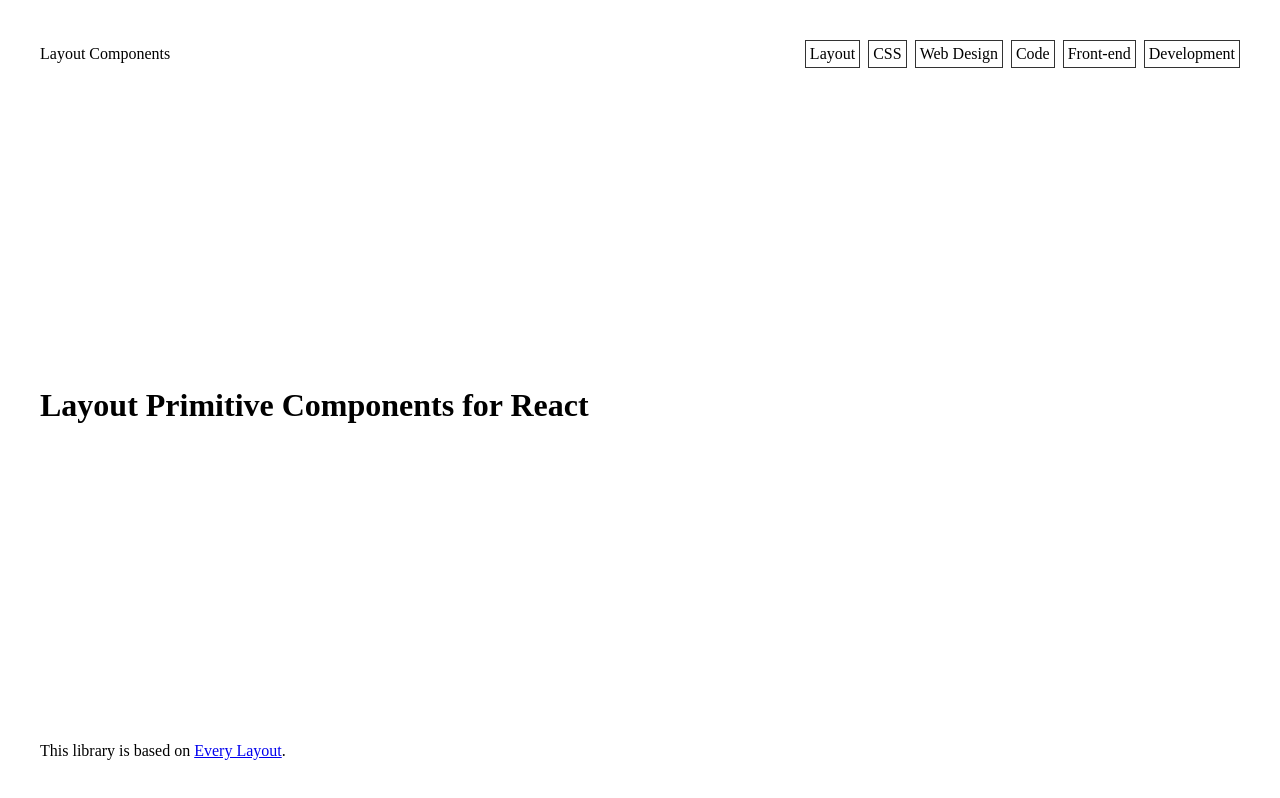
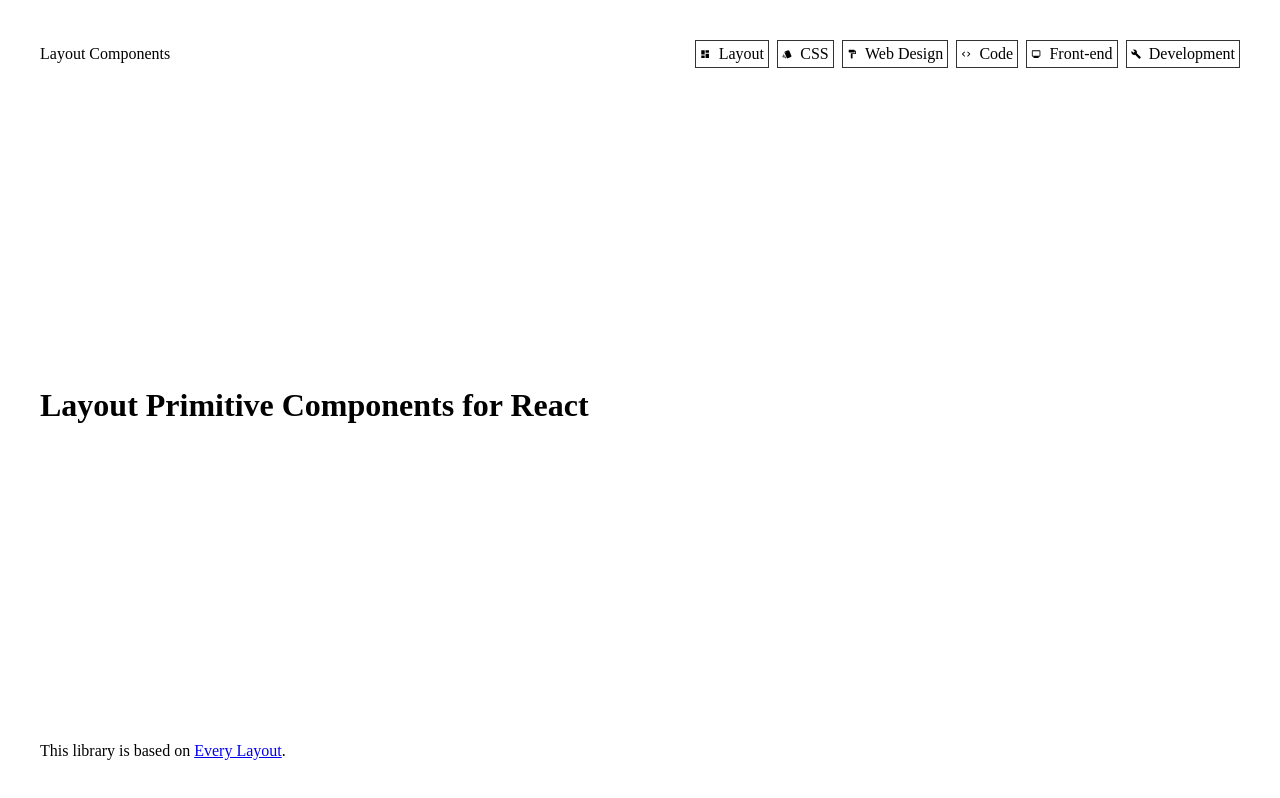
Before and after one commit to Hiratake/layout-components-react, a React (Vite) app: page / in a window 1280 px wide. Shown: the top 798 px of the page. Built offline with nearby package versions, Linux system fonts and the light colour scheme.

Commit message:
feat: iconコンポーネントを追加

```diff
--- /dev/null
+++ b/src/components/LIcon/index.tsx
@@ -0,0 +1,70 @@
+// LIcon
+
+import { CSSProperties, ElementType, ReactNode } from 'react'
+import { css } from '@emotion/react'
+
+// ----------------------------------------
+// Type
+// ----------------------------------------
+
+export type LayoutIconProps = {
+  /** Custom tag used for the root element. */
+  tag?: ElementType
+  /** Content of the component. */
+  children?: ReactNode
+  /** Defines the space between text and the icon. */
+  space?: CSSProperties['marginInlineEnd']
+  /** Turns the element into an image in assistive technologies and adds an aria-label of the value. */
+  label?: string
+  /** Defines the size of the icon. */
+  size?: CSSProperties['fontSize']
+  /** Defines the color of the icon. */
+  color?: CSSProperties['color']
+}
+
+// ----------------------------------------
+// JSX
+// ----------------------------------------
+
+export const LIcon = (props: LayoutIconProps) => {
+  const ComponentTag = props.tag || 'span'
+  return (
+    <ComponentTag
+      role={props.label && 'img'}
+      aria-label={props.label}
+      css={rootStyle(props)}
+    >
+      {props.children}
+    </ComponentTag>
+  )
+}
+
+// ----------------------------------------
+// Style
+// ----------------------------------------
+
+const rootStyle = (props: LayoutIconProps) => {
+  return css`
+    font-size: ${props.size || '0.75em'};
+    color: ${props.color || 'currentcolor'};
+
+    & > svg {
+      width: ${props.size || '0.75em'};
+      height: ${props.size || '0.75em'};
+      fill: currentcolor;
+    }
+
+    ${props.space && withIconStyle(props.space)}
+  `
+}
+
+const withIconStyle = (space: Required<LayoutIconProps>['space']) => {
+  return css`
+    display: inline-flex;
+    align-items: baseline;
+
+    & > svg {
+      margin-inline-end: ${space};
+    }
+  `
+}
--- a/src/main.ts
+++ b/src/main.ts
@@ -10,6 +10,7 @@ export { LGrid } from './components/LGrid'
 export { LFrame } from './components/LFrame'
 export { LReel } from './components/LReel'
 export { LImposter } from './components/LImposter'
+export { LIcon } from './components/LIcon'
 
 export type { LayoutProviderProps } from './components/LProvider'
 export type { LayoutStackProps } from './components/LStack'
@@ -23,3 +24,4 @@ export type { LayoutGridProps } from './components/LGrid'
 export type { LayoutFrameProps } from './components/LFrame'
 export type { LayoutReelProps } from './components/LReel'
 export type { LayoutImposterProps } from './components/LImposter'
+export type { LayoutIconProps } from './components/LIcon'
--- a/src/view/App.tsx
+++ b/src/view/App.tsx
@@ -7,6 +7,7 @@ import {
   LCover,
   LFrame,
   LGrid,
+  LIcon,
   LImposter,
   LProvider,
   LReel,
@@ -34,21 +35,56 @@ export const App = () => {
             <LBox>Layout Components</LBox>
             <LCluster tag="nav" space="8px">
               <LBox borderColor="#333" borderWidth="1px" padding="4px">
+                <LIcon space="8px" size="0.8em">
+                  <svg xmlns="http://www.w3.org/2000/svg" viewBox="0 0 24 24">
+                    <path d="M0 0h24v24H0z" fill="none" />
+                    <path d="M3 13h8V3H3v10zm0 8h8v-6H3v6zm10 0h8V11h-8v10zm0-18v6h8V3h-8z" />
+                  </svg>
+                </LIcon>
                 Layout
               </LBox>
               <LBox borderColor="#333" borderWidth="1px" padding="4px">
+                <LIcon space="8px" size="0.8em">
+                  <svg xmlns="http://www.w3.org/2000/svg" viewBox="0 0 24 24">
+                    <path d="M0 0h24v24H0z" fill="none" />
+                    <path d="M2.53 19.65l1.34.56v-9.03l-2.43 5.86c-.41 1.02.08 2.19 1.09 2.61zm19.5-3.7L17.07 3.98c-.31-.75-1.04-1.21-1.81-1.23-.26 0-.53.04-.79.15L7.1 5.95c-.75.31-1.21 1.03-1.23 1.8-.01.27.04.54.15.8l4.96 11.97c.31.76 1.05 1.22 1.83 1.23.26 0 .52-.05.77-.15l7.36-3.05c1.02-.42 1.51-1.59 1.09-2.6zM7.88 8.75c-.55 0-1-.45-1-1s.45-1 1-1 1 .45 1 1-.45 1-1 1zm-2 11c0 1.1.9 2 2 2h1.45l-3.45-8.34v6.34z" />
+                  </svg>
+                </LIcon>
                 CSS
               </LBox>
               <LBox borderColor="#333" borderWidth="1px" padding="4px">
+                <LIcon space="8px" size="0.8em">
+                  <svg xmlns="http://www.w3.org/2000/svg" viewBox="0 0 24 24">
+                    <path d="M0 0h24v24H0z" fill="none" />
+                    <path d="M18 4V3c0-.55-.45-1-1-1H5c-.55 0-1 .45-1 1v4c0 .55.45 1 1 1h12c.55 0 1-.45 1-1V6h1v4H9v11c0 .55.45 1 1 1h2c.55 0 1-.45 1-1v-9h8V4h-3z" />
+                  </svg>
+                </LIcon>
                 Web Design
               </LBox>
               <LBox borderColor="#333" borderWidth="1px" padding="4px">
+                <LIcon space="8px" size="0.8em">
+                  <svg xmlns="http://www.w3.org/2000/svg" viewBox="0 0 24 24">
+                    <path d="M0 0h24v24H0V0z" fill="none" />
+                    <path d="M9.4 16.6L4.8 12l4.6-4.6L8 6l-6 6 6 6 1.4-1.4zm5.2 0l4.6-4.6-4.6-4.6L16 6l6 6-6 6-1.4-1.4z" />
+                  </svg>
+                </LIcon>
                 Code
               </LBox>
               <LBox borderColor="#333" borderWidth="1px" padding="4px">
+                <LIcon space="8px" size="0.8em">
+                  <svg xmlns="http://www.w3.org/2000/svg" viewBox="0 0 24 24">
+                    <path d="M20 3H4c-1.1 0-2 .9-2 2v11c0 1.1.9 2 2 2h3l-1 1v2h12v-2l-1-1h3c1.1 0 2-.9 2-2V5c0-1.1-.9-2-2-2zm0 13H4V5h16v11z" />
+                  </svg>
+                </LIcon>
                 Front-end
               </LBox>
               <LBox borderColor="#333" borderWidth="1px" padding="4px">
+                <LIcon space="8px" size="0.8em">
+                  <svg xmlns="http://www.w3.org/2000/svg" viewBox="0 0 24 24">
+                    <path d="M0 0h24v24H0z" fill="none" />
+                    <path d="M22.7 19l-9.1-9.1c.9-2.3.4-5-1.5-6.9-2-2-5-2.4-7.4-1.3L9 6 6 9 1.6 4.7C.4 7.1.9 10.1 2.9 12.1c1.9 1.9 4.6 2.4 6.9 1.5l9.1 9.1c.4.4 1 .4 1.4 0l2.3-2.3c.5-.4.5-1.1.1-1.4z" />
+                  </svg>
+                </LIcon>
                 Development
               </LBox>
             </LCluster>
```
